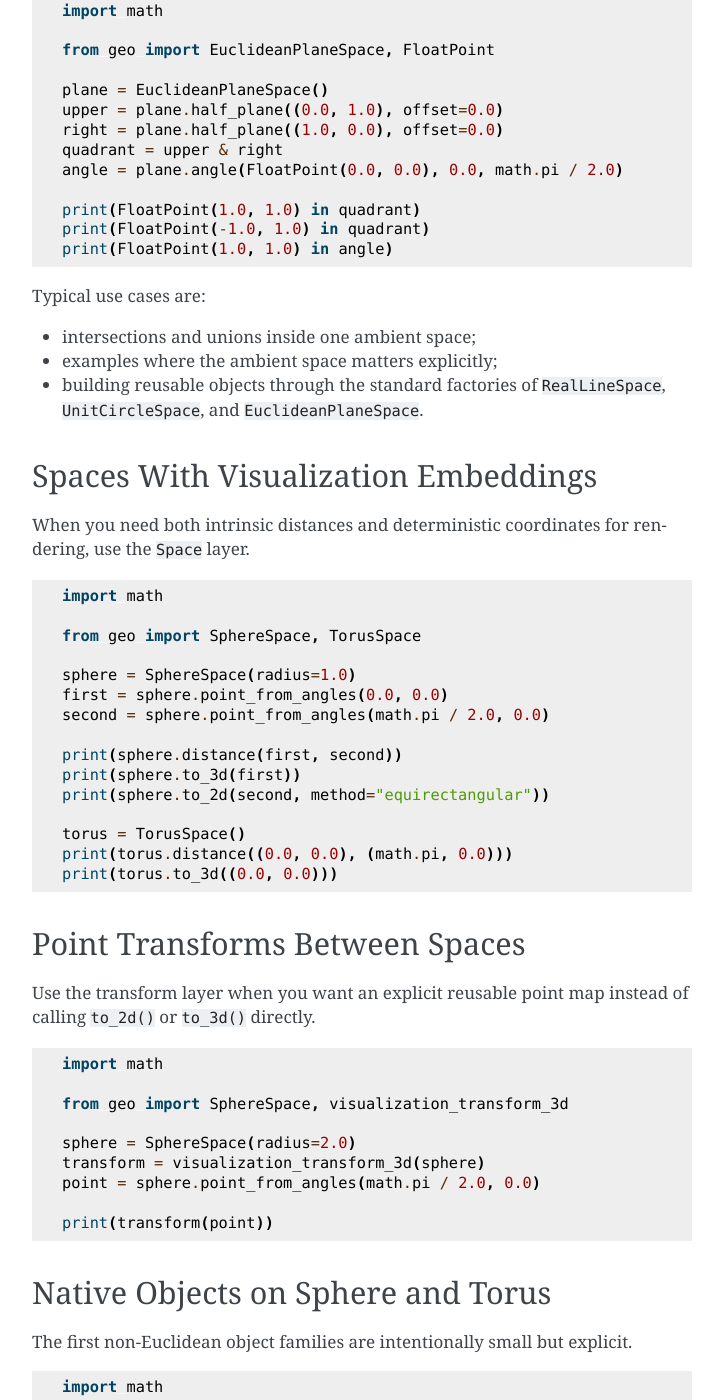
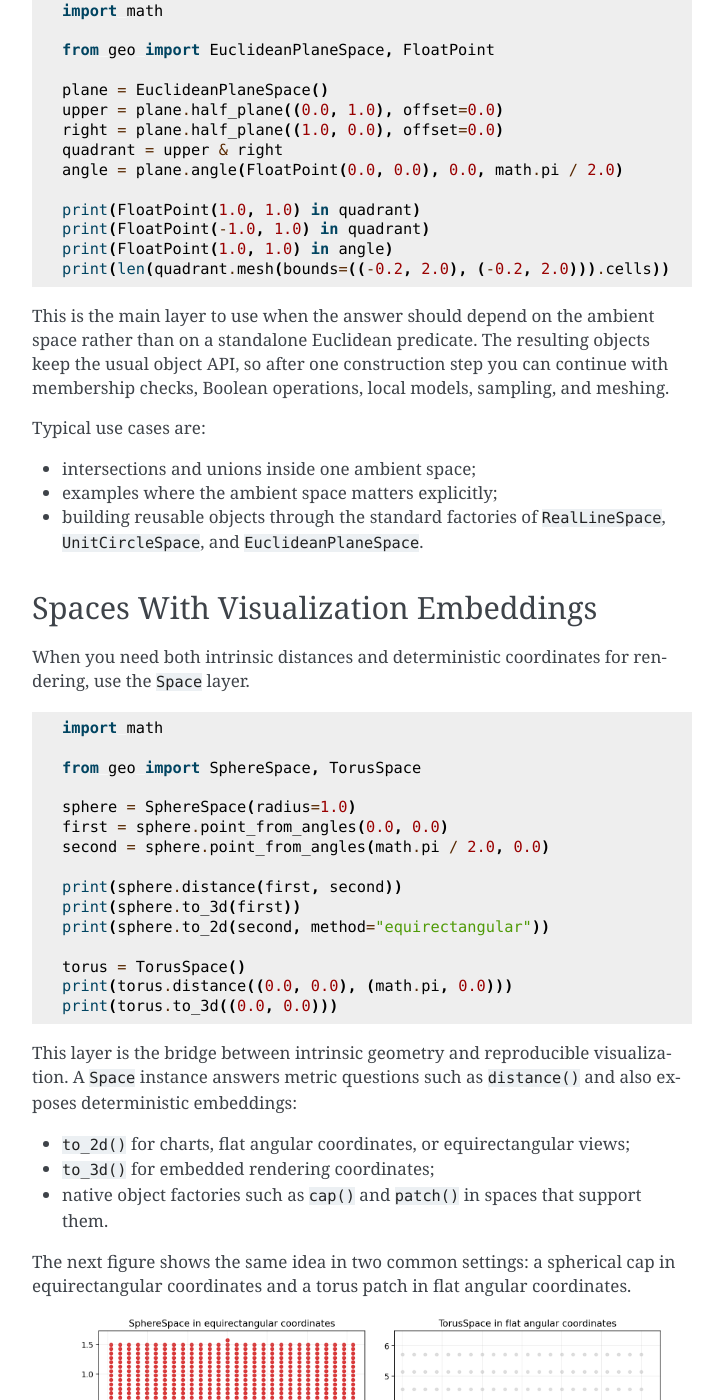
Before and after one commit to fva58/geo, a Sphinx documentation site: the page built from doc/user-guide.rst, in a window 1280 px wide and 1400 px high, scrolled down 2603 px. Shown: the whole window, without its empty margins (388-1111 px from the left). Built offline with Sphinx 7.4.7, drawn with Linux system fonts in a browser that asks for light colours; some of the changed text lies outside the part shown.

Commit message:
Expand user guide examples and images

```diff
--- a/doc/generate_user_guide_images.py
+++ b/doc/generate_user_guide_images.py
@@ -3,8 +3,11 @@
 from __future__ import annotations
 
 import math
+import os
 import sys
 from pathlib import Path
+
+os.environ.setdefault("MPLCONFIGDIR", "/tmp")
 
 import matplotlib
 
@@ -30,6 +33,9 @@ from geo import (
     MetricGeometricObject,
     PlanarAngle,
     RealLineSpace,
+    SphereSpace,
+    TorusPoint,
+    TorusSpace,
 )
 
 
@@ -93,6 +99,37 @@ def draw_mesh(
             color=color,
             linewidth=linewidth,
         )
+    return True
+
+
+def draw_projected_mesh(
+    ax,
+    mesh,
+    *,
+    axes: tuple[int, int] = (0, 1),
+    color: str = "#1f1f1f",
+    linewidth: float = 1.8,
+    point_size: float = 14.0,
+) -> bool:
+    """Draw a projected mesh directly."""
+    if not mesh.vertices:
+        return False
+    if mesh.dim > 2:
+        mesh = mesh.projected(axes)
+    if mesh.dim != 2 or not mesh.vertices:
+        return False
+
+    vertices = np.asarray([tuple(vertex) for vertex in mesh.vertices], dtype=float)
+    edges = mesh.edge_indices()
+    if edges:
+        for start, end in sorted(edges):
+            ax.plot(
+                vertices[[start, end], 0],
+                vertices[[start, end], 1],
+                color=color,
+                linewidth=linewidth,
+            )
+    ax.scatter(vertices[:, 0], vertices[:, 1], s=point_size, c=color, zorder=3)
     return True
 
 
@@ -294,7 +331,7 @@ def save_planar_object_zoo() -> None:
     plt.close(figure)
 
 
-def save_riemannian_workflows() -> None:
+def save_metric_workflows() -> None:
     """Save a figure for set operations, projections, and smooth images."""
     plane = EuclideanPlaneSpace()
 
@@ -346,7 +383,7 @@ def save_riemannian_workflows() -> None:
     draw_object(
         axes[0],
         quadrant,
-        title="Intersection in EuclideanPlaneSpace",
+        title="Intersection in a metric space",
         xlim=(-0.5, 3.0),
         ylim=(-0.5, 3.0),
     )
@@ -388,7 +425,219 @@ def save_riemannian_workflows() -> None:
 
     figure.tight_layout()
     figure.savefig(
-        OUTPUT_DIR / "riemannian_workflows.png",
+        OUTPUT_DIR / "metric_workflows.png",
+        dpi=160,
+        bbox_inches="tight",
+    )
+    plt.close(figure)
+
+
+def save_space_visualizations() -> None:
+    """Save a figure for the visualization-aware space layer."""
+    sphere = SphereSpace()
+    north = sphere.point_from_angles(0.0, math.pi / 2.0)
+    cap = sphere.cap(north, math.pi / 3.0)
+    sphere_samples = sphere.sample_points(resolution=28)
+    cap_samples = cap.sample_points(resolution=28)
+
+    torus = TorusSpace()
+    patch = torus.patch((0.0, math.pi / 2.0), (0.0, math.pi / 2.0))
+    torus_samples = torus.sample_points(resolution=22)
+    patch_samples = patch.sample_points(resolution=22)
+
+    figure, axes = plt.subplots(1, 2, figsize=(11, 4.6))
+
+    sphere_ax, torus_ax = axes
+    sphere_xy = np.asarray(
+        [sphere.to_2d(point, method="equirectangular") for point in sphere_samples],
+        dtype=float,
+    )
+    cap_xy = np.asarray(
+        [sphere.to_2d(point, method="equirectangular") for point in cap_samples],
+        dtype=float,
+    )
+    sphere_ax.scatter(
+        sphere_xy[:, 0],
+        sphere_xy[:, 1],
+        s=14.0,
+        color="#cfcfcf",
+        alpha=0.7,
+    )
+    sphere_ax.scatter(
+        cap_xy[:, 0],
+        cap_xy[:, 1],
+        s=18.0,
+        color="#d62728",
+        alpha=0.9,
+    )
+    sphere_ax.set_title("SphereSpace in equirectangular coordinates")
+    sphere_ax.set_xlabel("longitude")
+    sphere_ax.set_ylabel("latitude")
+    sphere_ax.grid(True, alpha=0.2)
+
+    torus_xy = np.asarray([torus.to_2d(point) for point in torus_samples], dtype=float)
+    patch_xy = np.asarray([torus.to_2d(point) for point in patch_samples], dtype=float)
+    torus_ax.scatter(
+        torus_xy[:, 0],
+        torus_xy[:, 1],
+        s=14.0,
+        color="#cfcfcf",
+        alpha=0.65,
+    )
+    torus_ax.scatter(
+        patch_xy[:, 0],
+        patch_xy[:, 1],
+        s=18.0,
+        color="#1f77b4",
+        alpha=0.9,
+    )
+    torus_ax.set_title("TorusSpace in flat angular coordinates")
+    torus_ax.set_xlabel("major angle")
+    torus_ax.set_ylabel("minor angle")
+    torus_ax.set_xlim(-0.2, 2.0 * math.pi + 0.2)
+    torus_ax.set_ylim(-0.2, 2.0 * math.pi + 0.2)
+    torus_ax.grid(True, alpha=0.2)
+
+    figure.tight_layout()
+    figure.savefig(
+        OUTPUT_DIR / "space_visualizations.png",
+        dpi=160,
+        bbox_inches="tight",
+    )
+    plt.close(figure)
+
+
+def save_space_meshes() -> None:
+    """Save a figure for native-object meshing workflows."""
+    sphere = SphereSpace()
+    north = sphere.point_from_angles(0.0, math.pi / 2.0)
+    cap = sphere.cap(north, math.pi / 3.0)
+    cap_mesh = cap.mesh(resolution=14)
+
+    torus = TorusSpace()
+    patch = torus.patch((0.0, math.pi / 2.0), (0.0, math.pi / 2.0))
+    patch_mesh = patch.mesh(resolution=14)
+
+    line = RealLineSpace().subset((0.0, 2.0), 5.0)
+    line_mesh = line.mesh(resolution=12)
+
+    circle = EuclideanPlaneSpace()
+    disk = MetricGeometricObject.from_charted(
+        circle,
+        Ball(FloatPoint(0.0, 0.0), 1.0),
+        name="disk",
+    )
+    disk_mesh = disk.mesh(resolution=14)
+
+    figure, axes = plt.subplots(2, 2, figsize=(10.8, 9.0))
+
+    draw_projected_mesh(
+        axes[0, 0],
+        cap_mesh,
+        axes=(0, 2),
+        color="#d62728",
+    )
+    axes[0, 0].set_title("Spherical cap mesh (projected)")
+    axes[0, 0].set_aspect("equal")
+    axes[0, 0].grid(True, alpha=0.2)
+
+    draw_projected_mesh(
+        axes[0, 1],
+        patch_mesh,
+        axes=(0, 1),
+        color="#1f77b4",
+    )
+    axes[0, 1].set_title("Torus patch mesh (projected)")
+    axes[0, 1].set_aspect("equal")
+    axes[0, 1].grid(True, alpha=0.2)
+
+    draw_projected_mesh(
+        axes[1, 0],
+        line_mesh,
+        color="#2ca02c",
+    )
+    axes[1, 0].set_title("Real-line subset mesh")
+    axes[1, 0].set_aspect("equal")
+    axes[1, 0].grid(True, alpha=0.2)
+
+    draw_projected_mesh(
+        axes[1, 1],
+        disk_mesh,
+        color="#9467bd",
+    )
+    axes[1, 1].set_title("Wrapped Euclidean object mesh")
+    axes[1, 1].set_aspect("equal")
+    axes[1, 1].grid(True, alpha=0.2)
+
+    figure.tight_layout()
+    figure.savefig(
+        OUTPUT_DIR / "space_meshes.png",
+        dpi=160,
+        bbox_inches="tight",
+    )
+    plt.close(figure)
+
+
+def save_mesh_exports() -> None:
+    """Save a figure for mesh export and plotting workflows."""
+    mesh = Ball(FloatPoint(0.0, 0.0), 1.0).mesh(resolution=18)
+    projected = mesh.projected((0, 1))
+    wireframe = projected.wireframe_data()
+    plotly_data = projected.plotly_data(name="disk")
+    threejs_data = projected.threejs_data()
+
+    figure, axes = plt.subplots(1, 3, figsize=(14, 4.3))
+
+    draw_projected_mesh(
+        axes[0],
+        projected,
+        color="#1f77b4",
+    )
+    axes[0].set_title("Matplotlib-style mesh view")
+    axes[0].set_aspect("equal")
+    axes[0].grid(True, alpha=0.2)
+
+    axes[1].axis("off")
+    axes[1].set_title("Wireframe / Plotly summary")
+    axes[1].text(
+        0.0,
+        1.0,
+        "\n".join(
+            [
+                f"vertices: {len(wireframe['vertices'])}",
+                f"edges: {len(wireframe['edges'])}",
+                f"cells: {len(wireframe['cells'])}",
+                f"plotly traces: {len(plotly_data)}",
+            ]
+        ),
+        va="top",
+        ha="left",
+        family="monospace",
+        fontsize=11,
+    )
+
+    axes[2].axis("off")
+    axes[2].set_title("Three.js / file export summary")
+    axes[2].text(
+        0.0,
+        1.0,
+        "\n".join(
+            [
+                f"position values: {len(threejs_data['position'])}",
+                f"line indices: {len(threejs_data['line_indices'])}",
+                f"triangle indices: {len(threejs_data['triangle_indices'])}",
+                "file targets: OBJ / PLY / glTF JSON",
+            ]
+        ),
+        va="top",
+        ha="left",
+        family="monospace",
+        fontsize=11,
+    )
+
+    figure.tight_layout()
+    figure.savefig(
+        OUTPUT_DIR / "mesh_exports.png",
         dpi=160,
         bbox_inches="tight",
     )
@@ -522,8 +771,11 @@ def main() -> None:
     OUTPUT_DIR.mkdir(parents=True, exist_ok=True)
     save_line_and_circle_sets()
     save_planar_object_zoo()
+    save_space_visualizations()
+    save_space_meshes()
+    save_mesh_exports()
     save_visibility_workflows()
-    save_riemannian_workflows()
+    save_metric_workflows()
 
 
 if __name__ == "__main__":
--- a/doc/user-guide.rst
+++ b/doc/user-guide.rst
@@ -6,7 +6,7 @@ well.
 
 1. Build and combine sets on the real line and on the circle.
 2. Use ready-made Euclidean objects from the object zoo.
-3. Compose objects inside a Riemannian space.
+3. Compose objects inside a named metric space.
 4. Extract visible parts from convex Euclidean objects.
 5. Transport objects by projection and smooth maps.
 
@@ -106,6 +106,12 @@ set-theoretic operations between objects that live in the same space.
    print(FloatPoint(1.0, 1.0) in quadrant)
    print(FloatPoint(-1.0, 1.0) in quadrant)
    print(FloatPoint(1.0, 1.0) in angle)
+   print(len(quadrant.mesh(bounds=((-0.2, 2.0), (-0.2, 2.0))).cells))
+
+This is the main layer to use when the answer should depend on the ambient
+space rather than on a standalone Euclidean predicate. The resulting objects
+keep the usual object API, so after one construction step you can continue with
+membership checks, Boolean operations, local models, sampling, and meshing.
 
 Typical use cases are:
 
@@ -137,6 +143,23 @@ rendering, use the ``Space`` layer.
    torus = TorusSpace()
    print(torus.distance((0.0, 0.0), (math.pi, 0.0)))
    print(torus.to_3d((0.0, 0.0)))
+
+This layer is the bridge between intrinsic geometry and reproducible
+visualization. A ``Space`` instance answers metric questions such as
+``distance()`` and also exposes deterministic embeddings:
+
+- ``to_2d()`` for charts, flat angular coordinates, or equirectangular views;
+- ``to_3d()`` for embedded rendering coordinates;
+- native object factories such as ``cap()`` and ``patch()`` in spaces that
+  support them.
+
+The next figure shows the same idea in two common settings: a spherical cap in
+equirectangular coordinates and a torus patch in flat angular coordinates.
+
+.. image:: _static/user_guide/space_visualizations.png
+   :alt: SphereSpace and TorusSpace shown through their visualization coordinates
+   :align: center
+   :width: 92%
 
 Point Transforms Between Spaces
 -------------------------------
@@ -178,6 +201,11 @@ The first non-Euclidean object families are intentionally small but explicit.
    print(sphere.point_from_angles(0.0, -math.pi / 2.0) in hemisphere)
    print(TorusPoint(math.pi / 4.0, math.pi / 4.0) in patch)
 
+The important point is that these are native geometric objects, not only helper
+predicates. They participate in the same object workflows as the Euclidean zoo:
+containment, local boundary models, Boolean composition inside one space,
+sampling, and meshing.
+
 Sampling and Meshes for Visualization
 -------------------------------------
 
@@ -211,6 +239,11 @@ and triangle meshes directly.
    print(len(torus_mesh.vertices), len(torus_mesh.cells))
    print(len(patch_mesh.vertices), len(patch_mesh.cells))
 
+Use the space-level methods when you want a canonical mesh of the whole ambient
+space or when a rendering pipeline is organized around the space first and the
+object second. This is especially convenient for visual overviews, parameter
+sweeps, and reusable scene setup.
+
 Object-Level Sampling and Meshes
 --------------------------------
 
@@ -237,6 +270,14 @@ methods directly.
    print(len(patch.sample_points(resolution=12)))
    print(len(patch.mesh(resolution=12).cells))
 
+This object-level API is the better choice when the object is already the main
+unit of work. The usual pattern is:
+
+1. build a space;
+2. build one native object inside it;
+3. sample or mesh that object directly;
+4. hand the resulting ``ObjectMesh`` to plotting or file export.
+
 Broader Object Zoo Sampling
 ---------------------------
 
@@ -259,6 +300,21 @@ the new sphere and torus objects.
    print(len(arc.mesh(resolution=8).cells))
    print(len(disk.sample_points(resolution=8)))
 
+The same mental model now works across several families:
+
+- line subsets and circle arcs;
+- native sphere and torus objects;
+- wrapped charted Euclidean objects when the source object already supports
+  meshing.
+
+The figure below shows four representative outputs of that shared sampling and
+meshing layer.
+
+.. image:: _static/user_guide/space_meshes.png
+   :alt: Native sphere and torus meshes together with line and wrapped Euclidean meshes
+   :align: center
+   :width: 92%
+
 Export Adapters for ObjectMesh
 ------------------------------
 
@@ -280,6 +336,13 @@ different rendering layers without a hard dependency on any plotting library.
    print(plotly_data[0]["type"])
    print(len(threejs_data["position"]))
 
+This is the lowest-friction integration point for downstream tools. The mesh
+stays inside plain Python data structures, so you can:
+
+- inspect edges and cells in tests;
+- pass arrays into plotting code;
+- serialize the same geometry into web-friendly data formats.
+
 Ready Plot Helpers and File Export
 ----------------------------------
 
@@ -298,6 +361,20 @@ directly or write standard mesh files.
    write_obj(mesh, Path("disk.obj"))
 
    print(type(figure).__name__)
+
+The matching example scripts in ``examples/05_space_object_mesh_pipeline.py``,
+``examples/06_metric_object_zoo_pipeline.py``, and
+``examples/07_plot_and_export_pipeline.py`` show the same workflow end to end:
+
+1. define a space or a standard object;
+2. build a native or wrapped geometric object;
+3. obtain an ``ObjectMesh``;
+4. plot it or export it as ``OBJ``, ``PLY``, or ``glTF``-friendly JSON.
+
+.. image:: _static/user_guide/mesh_exports.png
+   :alt: ObjectMesh adapters for plotting, summaries, and export formats
+   :align: center
+   :width: 92%
 
 Visibility From a Direction or an Observer
 ------------------------------------------
@@ -413,8 +490,8 @@ Use this layer when you need:
 - geometric objects defined as images of source objects;
 - workflows that mix explicit geometry with local differential structure.
 
-.. image:: _static/user_guide/riemannian_workflows.png
-   :alt: Intersection, projection, and smooth image workflows
+.. image:: _static/user_guide/metric_workflows.png
+   :alt: Metric-space intersection, projection, and smooth image workflows
    :align: center
    :width: 100%
 
```
Also changed, not shown: doc/_static/user_guide/mesh_exports.png (added), doc/_static/user_guide/metric_workflows.png (added), doc/_static/user_guide/space_meshes.png (added), doc/_static/user_guide/space_visualizations.png (added).
